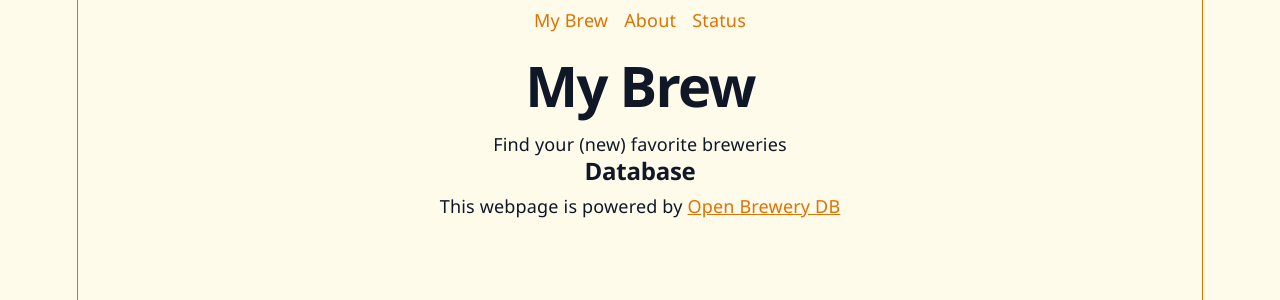
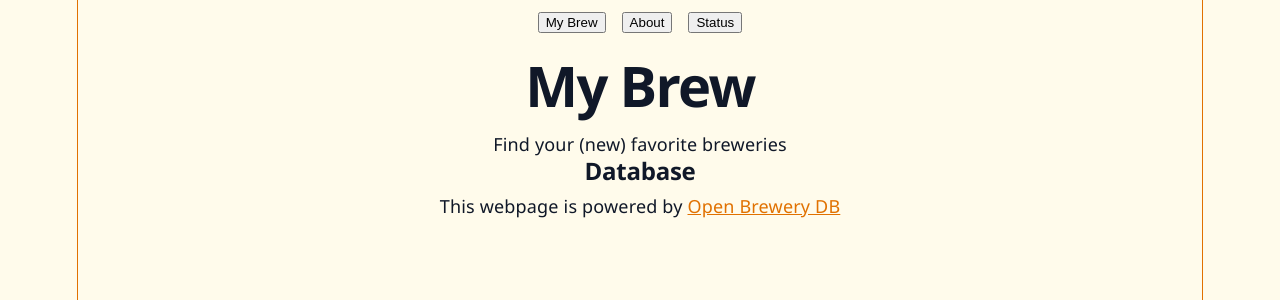
Before and after one commit to hendrik-ro/myBrew, a React (Vite) app: page / in a window 1280 px wide. Shown: the top 300 px of the page. Built offline with nearby package versions, Linux system fonts and the light colour scheme.

Commit message:
navBar buttons

```diff
--- a/src/App.tsx
+++ b/src/App.tsx
@@ -1,27 +1,30 @@
+import { useEffect, useState } from "react";
 import "./App.css";
-import NavBar from "./ui/navBar";
+import Main from "./main/main";
+import About from "./about/about";
+import Status from "./status/status";
 
 function App() {
+  const [page, setPage] = useState(null);
+
+  useEffect(() => {
+    if (page === null) {
+      setPage("main");
+    }
+  }, []);
+
+  const pages: string[] = ["main", "about", "status"];
+
+  const handleNav = (page: string) => {
+    if (!pages.includes(page)) return;
+    setPage(page);
+  };
+
   return (
     <>
-      <NavBar />
-      <header>
-        <h1>My Brew</h1>
-        <p>Find your (new) favorite breweries</p>
-      </header>
-      <section>
-        <h2>Database</h2>
-        <p>
-          This webpage is powered by{" "}
-          <a
-            href="https://www.openbrewerydb.org/"
-            target="_blank"
-            rel="noopener noreferrer"
-          >
-            Open Brewery DB
-          </a>
-        </p>
-      </section>
+      {page === "main" && <Main onNav={handleNav} />}
+      {page === "about" && <About onNav={handleNav} />}
+      {page === "status" && <Status onNav={handleNav} />}
     </>
   );
 }
--- /dev/null
+++ b/src/about/about.tsx
@@ -0,0 +1,11 @@
+import type { PageProps } from "../types/pages";
+import NavBar from "../ui/navBar";
+
+export default function About(props: PageProps) {
+  return (
+    <>
+      <NavBar onNav={props.onNav} />
+      <h1>About</h1>
+    </>
+  );
+}
--- /dev/null
+++ b/src/main/main.tsx
@@ -0,0 +1,27 @@
+import type { PageProps } from "../types/pages";
+import NavBar from "../ui/navBar";
+
+export default function Main(props: PageProps) {
+  return (
+    <>
+      <NavBar onNav={props.onNav} />
+      <header>
+        <h1>My Brew</h1>
+        <p>Find your (new) favorite breweries</p>
+      </header>
+      <section>
+        <h2>Database</h2>
+        <p>
+          This webpage is powered by{" "}
+          <a
+            href="https://www.openbrewerydb.org/"
+            target="_blank"
+            rel="noopener noreferrer"
+          >
+            Open Brewery DB
+          </a>
+        </p>
+      </section>
+    </>
+  );
+}
--- /dev/null
+++ b/src/status/status.tsx
@@ -0,0 +1,11 @@
+import type { PageProps } from "../types/pages";
+import NavBar from "../ui/navBar";
+
+export default function Status(props: PageProps) {
+  return (
+    <>
+      <NavBar onNav={props.onNav} />
+      <h1>Status</h1>
+    </>
+  );
+}
--- /dev/null
+++ b/src/types/pages.tsx
@@ -0,0 +1,3 @@
+export type PageProps = {
+  onNav: (page: string) => void;
+};
--- a/src/ui/navBar.tsx
+++ b/src/ui/navBar.tsx
@@ -1,15 +1,19 @@
-export default function NavBar() {
+import type { PageProps } from "../types/pages";
+
+export default function NavBar(props: PageProps) {
+  const onNav = props.onNav;
+
   return (
     <nav>
       <ul>
         <li>
-          <a href="/">My Brew</a>
+          <button onClick={() => onNav("main")}>My Brew</button>
         </li>
         <li>
-          <a href="/about">About</a>
+          <button onClick={() => onNav("about")}>About</button>
         </li>
         <li>
-          <a href="/status">Status</a>
+          <button onClick={() => onNav("status")}>Status</button>
         </li>
       </ul>
     </nav>
```
Also changed, not shown: 1 other file (tests, documents, lock files or other folders).
